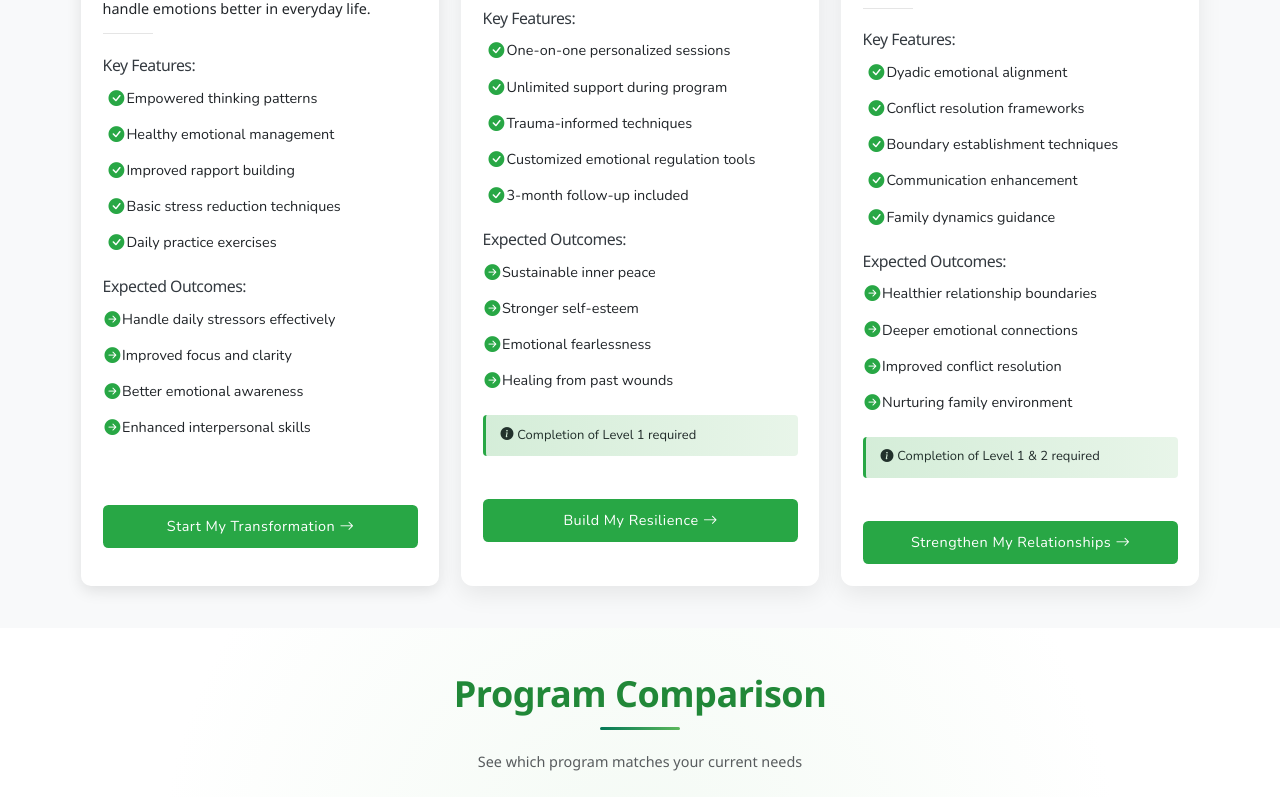
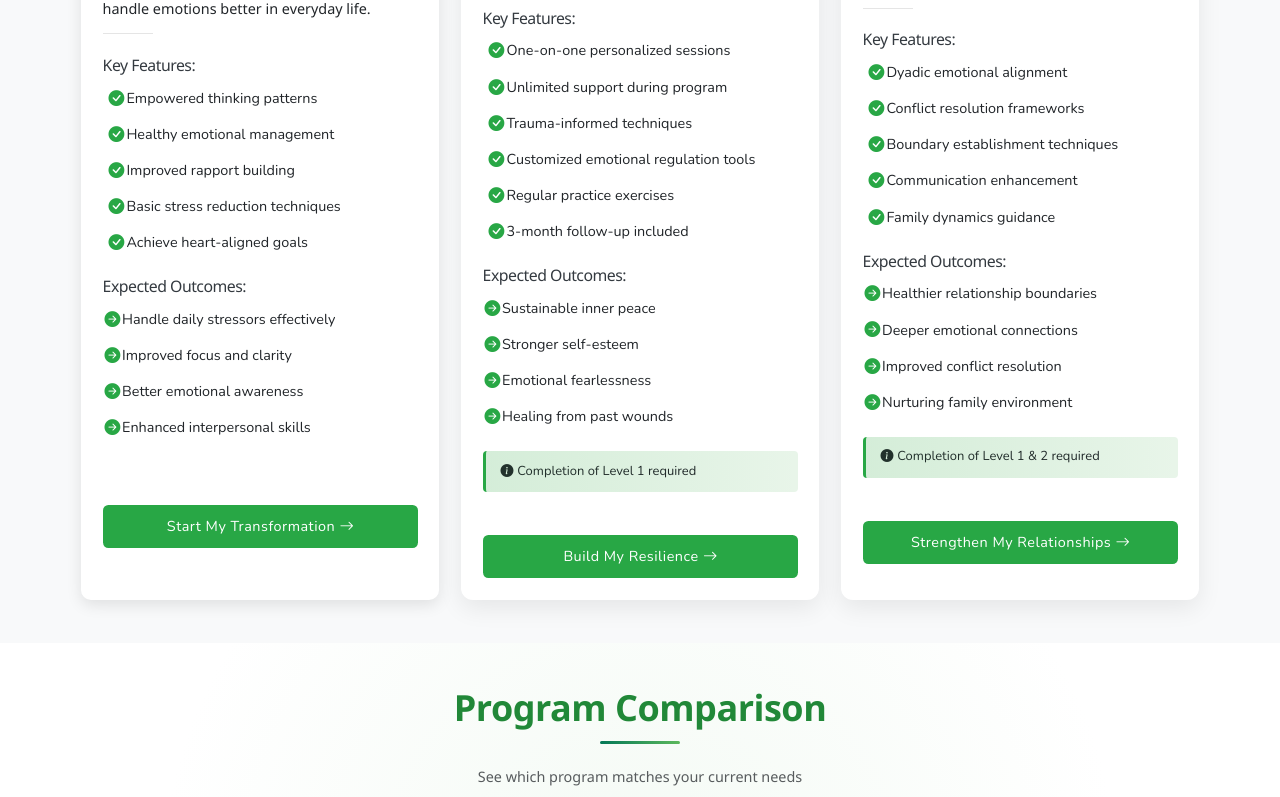
Before and after one commit to EmotionEase-dev/emotionease-Website, a React (Vite) app: page /programs in a window 1280 px wide. Shown: the part 942-1739 px from the top of the page. Built offline with nearby package versions, Linux system fonts and the light colour scheme; a web font is replaced by a local one.

Commit message:
Update CuratedPrograms.jsx

```diff
--- a/pages/CuratedPrograms.jsx
+++ b/pages/CuratedPrograms.jsx
@@ -17,7 +17,7 @@ const CuratedPrograms = () => {
         "Healthy emotional management",
         "Improved rapport building",
         "Basic stress reduction techniques",
-        "Daily practice exercises"
+        "Achieve heart-aligned goals"
       ],
       outcomes: [
         "Handle daily stressors effectively",
@@ -42,6 +42,7 @@ const CuratedPrograms = () => {
         "Unlimited support during program",
         "Trauma-informed techniques",
         "Customized emotional regulation tools",
+        "Regular practice exercises",
         "3-month follow-up included"
       ],
       outcomes: [
```
